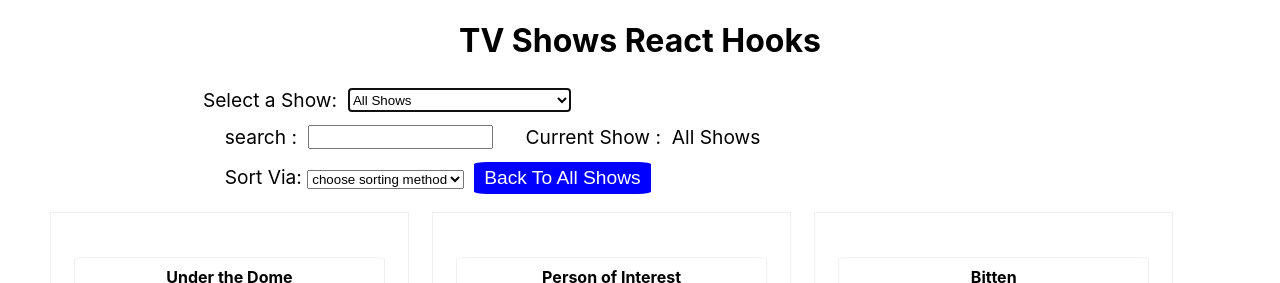
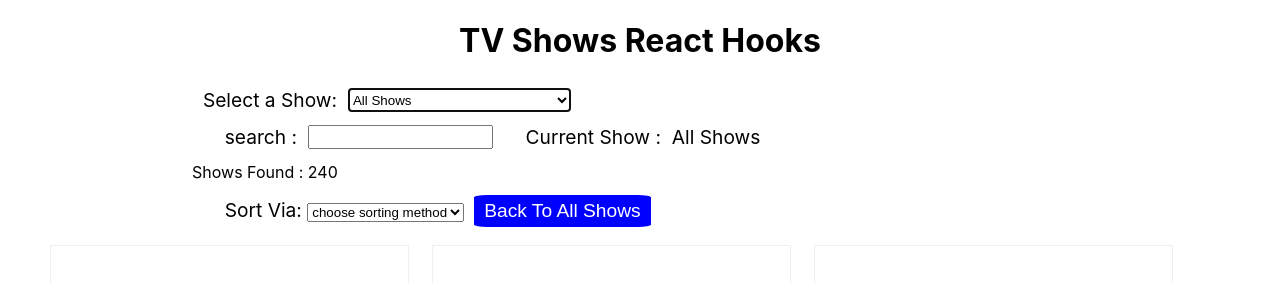
Before and after one commit to ahmad-ali14/tv-shows-react-hooks, a React (Create React App) app: page / in a window 1280 px wide. Shown: the top 283 px of the page. Built offline with nearby package versions, Linux system fonts and the light colour scheme.

Commit message:
show episodes and shows number

```diff
--- a/src/components/TopSection/index.js
+++ b/src/components/TopSection/index.js
@@ -45,6 +45,13 @@ const TopSection = ({ allShows, showSelectedShowEpisodes,
             </div>
 
             <div className="itemsNumber">
+                {(!showSingle) && <>
+                    {isShowsVisible ? "Shows Found :  " + allShows.length : "Episodes Found : " + episodes.length}
+                </>
+                }
+            </div>
+
+            <div className="itemsNumber">
 
                 {!showSingle && <> <div style={{ display: "inline" }} id="itemsNumber"></div>
                     <label id="" className="anotherSearchBarStyle"> Sort Via: </label>
```
